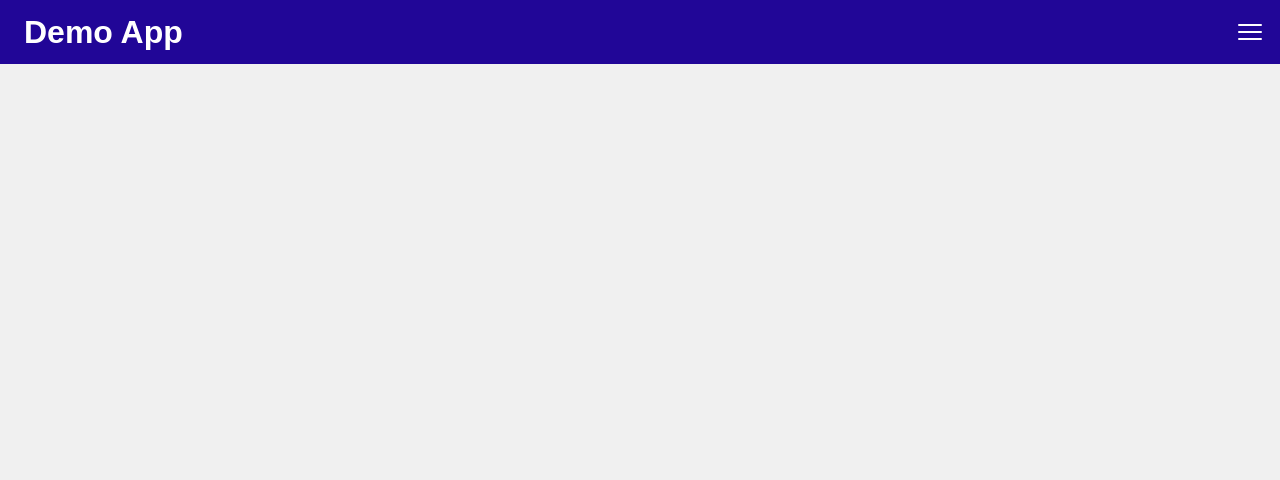
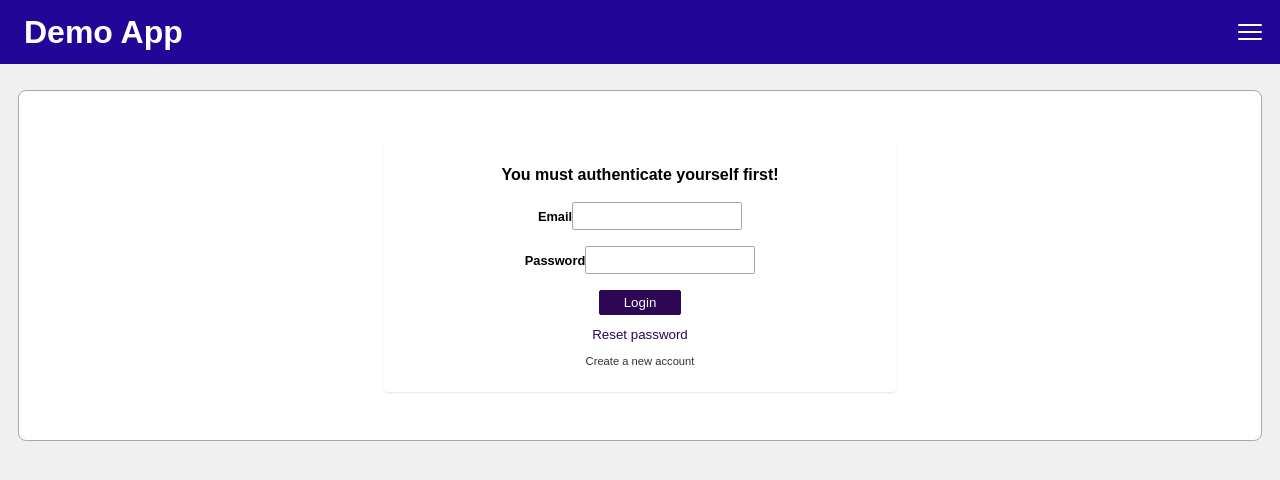
Before and after one commit to Leland/React-Key-Concepts, a React (Vite) app: page /Chapter9 in a window 1280 px wide. Shown: the top 480 px of the page. Built offline with nearby package versions, Linux system fonts and the light colour scheme.

Commit message:
9.1 Further scaffolding

```diff
--- a/package.json
+++ b/package.json
@@ -12,6 +12,7 @@
   "dependencies": {
     "react": "^19.0.0",
     "react-dom": "^19.0.0",
+    "react-icons": "^5.5.0",
     "react-router-dom": "^7.2.0"
   },
   "devDependencies": {
--- a/src/components/Authentication/Login/ResetPassword.tsx
+++ b/src/components/Authentication/Login/ResetPassword.tsx
@@ -20,7 +20,7 @@ function ResetPassword({ onFinish }) {
         </dialog>
       </div>
     </>,
-    document.getElementById("overlay"),
+    document.getElementById("dialogs")!,
   );
 }
 
--- a/src/index.css
+++ b/src/index.css
@@ -4,3 +4,46 @@ body {
   margin-top: 5rem;
   font-family: sans-serif;
 }
+
+label {
+  font-size: 0.8rem;
+  font-weight: bold;
+  margin-bottom: 0.5rem;
+}
+
+input {
+  font: inherit;
+  margin: 0.5rem auto;
+  padding: 0.25rem;
+  width: 100%;
+  max-width: 10rem;
+  border: 1px solid #aba2b4;
+  border-radius: 2px;
+}
+
+.main-btn {
+  margin: 0.5rem;
+  padding: 0.25rem 1.5rem;
+  background-color: #2d0654;
+  color: white;
+  border: 1px solid #2d0654;
+  border-radius: 2px;
+  cursor: pointer;
+}
+
+.main-btn:hover {
+  background-color: #450d7d;
+  border-color: #450d7d;
+}
+
+.alt-btn {
+  padding: 0.25rem 1.5rem;
+  background-color: transparent;
+  color: #2d0654;
+  border: none;
+  cursor: pointer;
+}
+
+.alt-btn:hover {
+  color: #450d7d;
+}
--- a/src/pages/Chapter9.tsx
+++ b/src/pages/Chapter9.tsx
@@ -1,3 +1,16 @@
+import Authentication from "../components/Authentication/Authentication";
+
 export function Chapter9() {
-  return <main></main>;
+  return (
+    <main
+      style={{
+        border: "solid 1px #aaa",
+        padding: "1rem",
+        borderRadius: "0.5rem",
+        backgroundColor: "#fff",
+      }}
+    >
+      <Authentication />
+    </main>
+  );
 }
```
Also changed, not shown: 1 other file (tests, documents, lock files or other folders).
